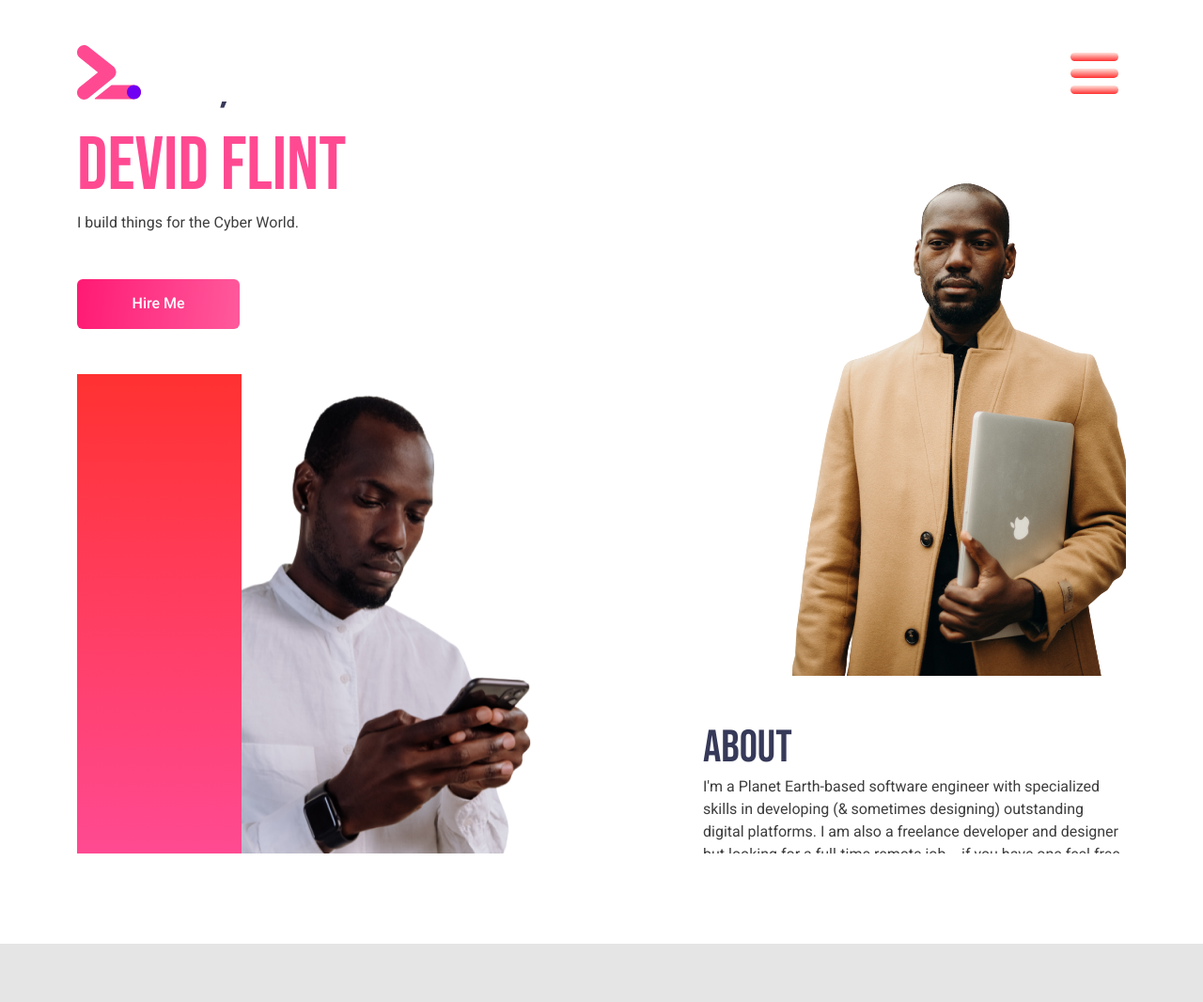
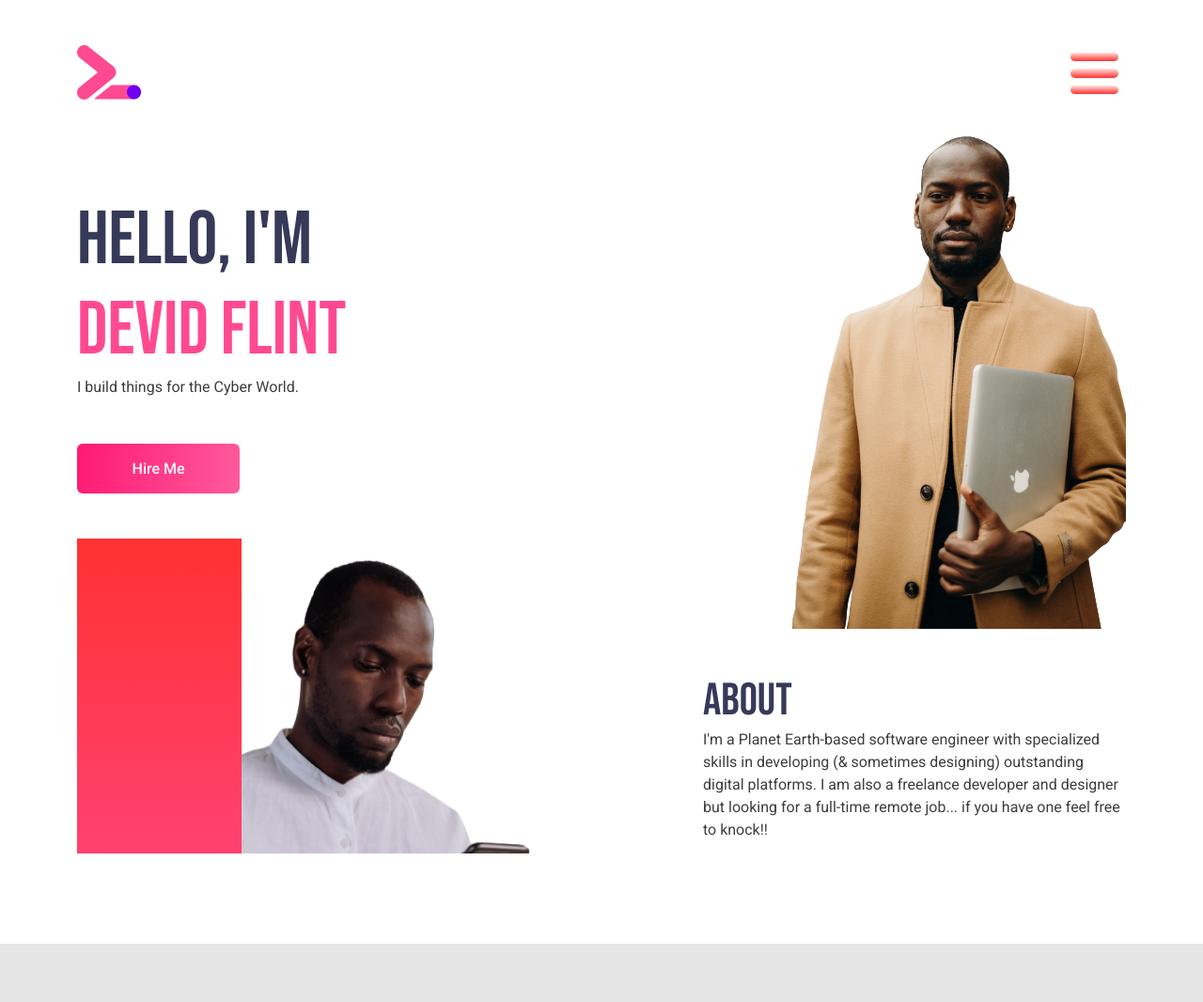
Before and after one commit to ekimcem/Simple_Portfolio, a plain HTML site: page index.html in a window 1280 px wide. Shown: the top 1066 px of the page at 94% size. Drawn offline with nearby package versions, Linux system fonts and the light colour scheme; a web font is replaced by a local one.

Commit message:
first commit

```diff
--- a/index.html
+++ b/index.html
@@ -36,8 +36,7 @@
             </div>
         </div>
         <div class="d-flex justify-content-between overflow-auto vh-100">
-            <div class="d-flex align-items-end">
-                <div class="d-flex flex-column">
+            <div class="d-flex flex-column" style="margin-top: 100px;">
                 <div class="col-7 d-flex flex-column">
                     <div class="hero-h1-black">Hello, I'm <span style="color: #FF4A92;">devid flint</span></div>
                     <div class="hero-p1">I build things for the Cyber World.</div>
@@ -47,13 +46,12 @@
                 </div>
                 <div class="d-flex">
                     <div class="hero-rectangle"></div>
-                        <img src="assets/man_with_phone.png" alt="">
-                    </div>
+                    <img src="assets/man_with_phone.png" alt="" class="img-fluid">
                 </div>
             </div>
             <div class="d-flex flex-column" style="max-width: 450px;">
                 <div class="mb-5 text-end">
-                    <img src="assets/man_with_laptop.png" alt="">
+                    <img src="assets/man_with_laptop.png" alt="" class="img-fluid" style="margin-top: -50px;">
                 </div>
                 <div class="hero-h2">
                     About
```
Lines whose indentation alone changed are shown as unchanged.
